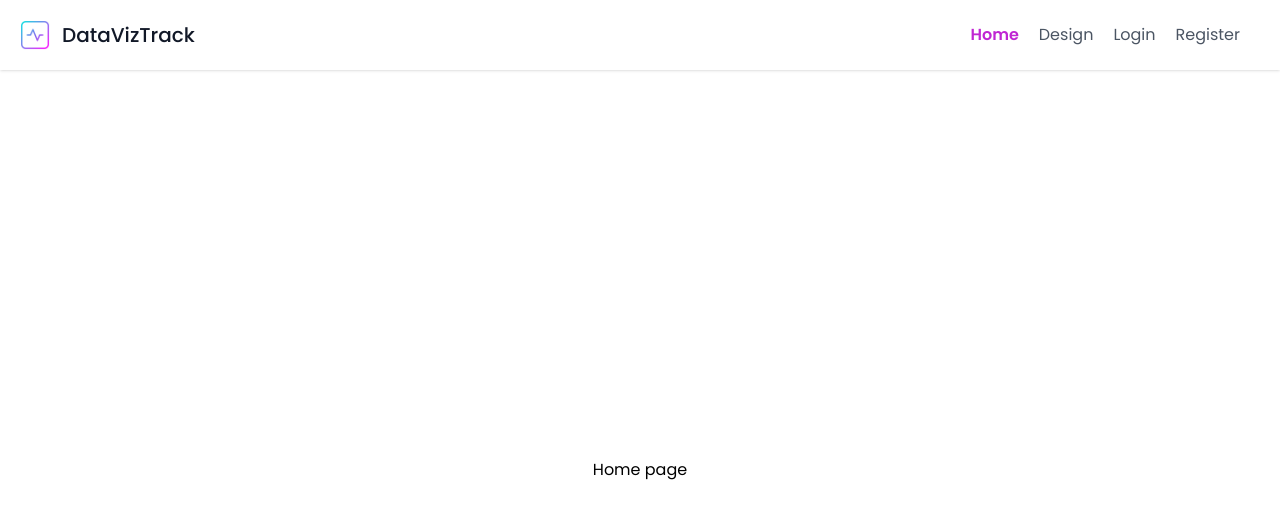
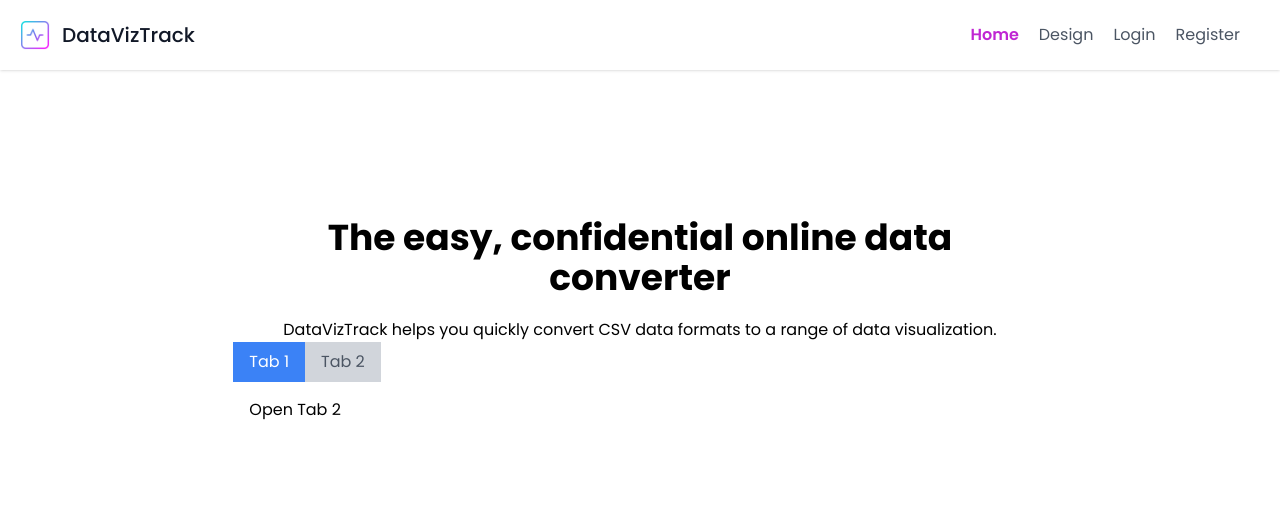
Before and after one commit to sagorranait/data-viz-track, a Next.js app: page / in a window 1280 px wide. Shown: the top 518 px of the page. Built offline with nearby package versions, Linux system fonts and the light colour scheme.

Commit message:
Improve some code and working on home page.

```diff
--- a/app/page.js
+++ b/app/page.js
@@ -1,10 +1,52 @@
-import Image from 'next/image'
+"use client";
+import { useState } from 'react';
 import DivWrapper from '@/components/DivWrapper'
 
 export default function Home() {
+  const [activeTab, setActiveTab] = useState(1);
+
+  const handleTabClick = (tabNumber) => {
+    setActiveTab(tabNumber);
+  };
+
   return (
     <DivWrapper>
-      Home page
+      <div className='p-5 w-2/3'>
+        <div className='text-center'>
+          <h1 className='text-4xl font-bold pb-5'>The easy, confidential online data converter</h1>
+          <p className='text-base'>DataVizTrack helps you quickly convert CSV data formats to a range of data visualization.</p>
+        </div>
+        <div>
+          <div className="flex">
+            <button
+              className={`${activeTab === 1 ? 'bg-blue-500 text-white' : 'bg-gray-300 text-gray-600' } p-2 px-4`}
+              onClick={() => handleTabClick(1)}
+            >
+              Tab 1
+            </button>
+            <button
+              className={`${
+                activeTab === 2
+                  ? 'bg-blue-500 text-white'
+                  : 'bg-gray-300 text-gray-600'
+              } p-2 px-4`}
+              onClick={() => handleTabClick(2)}
+            >
+              Tab 2
+            </button>
+          </div>
+
+          {activeTab === 1 && (
+            <div className="p-4">
+              <button onClick={() => handleTabClick(2)}>Open Tab 2</button>
+            </div>
+          )}
+
+          {activeTab === 2 && (
+            <div className="p-4">This is the content of Tab 2</div>
+          )}
+        </div>
+      </div>
     </DivWrapper>
   )
 }
--- a/components/DivWrapper.js
+++ b/components/DivWrapper.js
@@ -2,7 +2,7 @@ import React from 'react'
 
 const DivWrapper = ({ children }) => {
   return (
-    <div className='container mx-auto h-screen flex items-center justify-center'>
+    <div className='container mx-auto h-[calc(100vh - 70px)] pt-32 flex items-center justify-center'>
       { children }
     </div>
   )
--- a/components/Header.js
+++ b/components/Header.js
@@ -37,10 +37,34 @@ const Header = () => {
           <div className={`absolute ${isShow ? 'opacity-100 translate-y-0' : 'opacity-0 translate-y-1'} -left-20 w-60 z-10 mt-10 flex -translate-x-1/2 px-4 transition ease-in duration-150`}>
             <div className="w-screen max-w-md flex-auto overflow-hidden rounded-3xl bg-white text-sm leading-6 shadow-lg ring-1 ring-gray-900/5">
               <div className="py-4 px-8 flex flex-col gap-5">
-                <Link className={`mr-5 ${pathname === '/' && 'text-fuchsia-600 font-semibold'}`} href='/'>Home</Link>
-                <Link className={`mr-5 ${pathname === '/design' && 'text-fuchsia-600 font-semibold'}`} href='/design'>Design</Link>
-                <Link className={`mr-5 ${pathname === '/login' && 'text-fuchsia-600 font-semibold'}`} href='/login'>Login</Link>
-                <Link className={`mr-5 ${pathname === '/register' && 'text-fuchsia-600 font-semibold'}`} href='/register'>Register</Link>
+                <Link
+                  className={`mr-5 ${pathname === '/' && 'text-fuchsia-600 font-semibold'}`}
+                  href='/'
+                  onClick={() => setIsShow(!isShow)}
+                >
+                  Home
+                </Link>
+                <Link
+                  className={`mr-5 ${pathname === '/design' && 'text-fuchsia-600 font-semibold'}`}
+                  href='/design'
+                  onClick={() => setIsShow(!isShow)}
+                >
+                  Design
+                </Link>
+                <Link
+                  className={`mr-5 ${pathname === '/login' && 'text-fuchsia-600 font-semibold'}`}
+                  href='/login'
+                  onClick={() => setIsShow(!isShow)}
+                >
+                  Login
+                </Link>
+                <Link
+                  className={`mr-5 ${pathname === '/register' && 'text-fuchsia-600 font-semibold'}`}
+                  href='/register'
+                  onClick={() => setIsShow(!isShow)}
+                >
+                  Register
+                </Link>
               </div>
             </div>
           </div>
```
